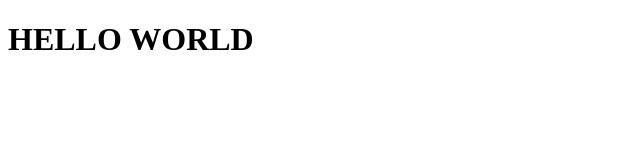
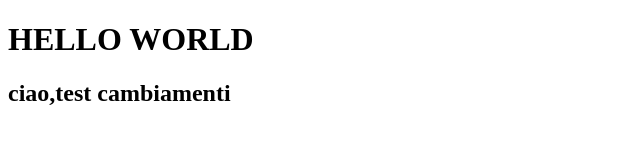
Before and after one commit to jiemarabanzado/htmlcss-hello, a plain HTML site: page index.html in a window 1280 px wide. Shown: the whole page, without its empty margins (0-640 px from the left). Drawn offline with Linux system fonts and the light colour scheme.

Commit message:
commit 2

```diff
--- a/index.html
+++ b/index.html
@@ -6,5 +6,6 @@
   </head>
   <body>
     <h1>HELLO WORLD </h1>
+    <h2>ciao,test cambiamenti</h2>
   </body>
 </html>
```
